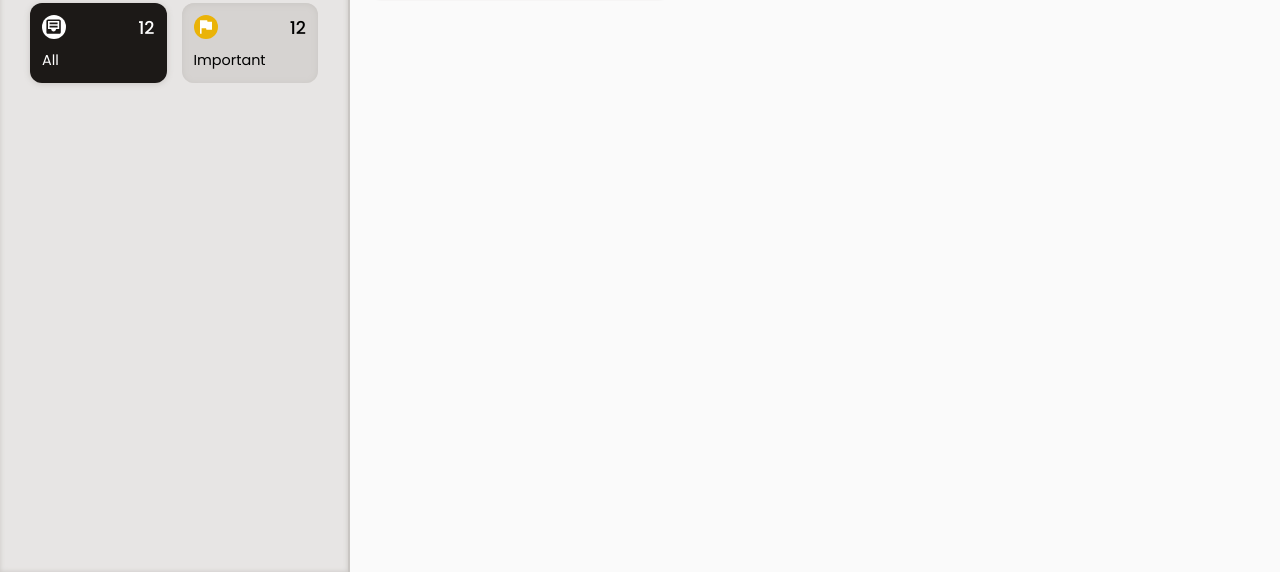
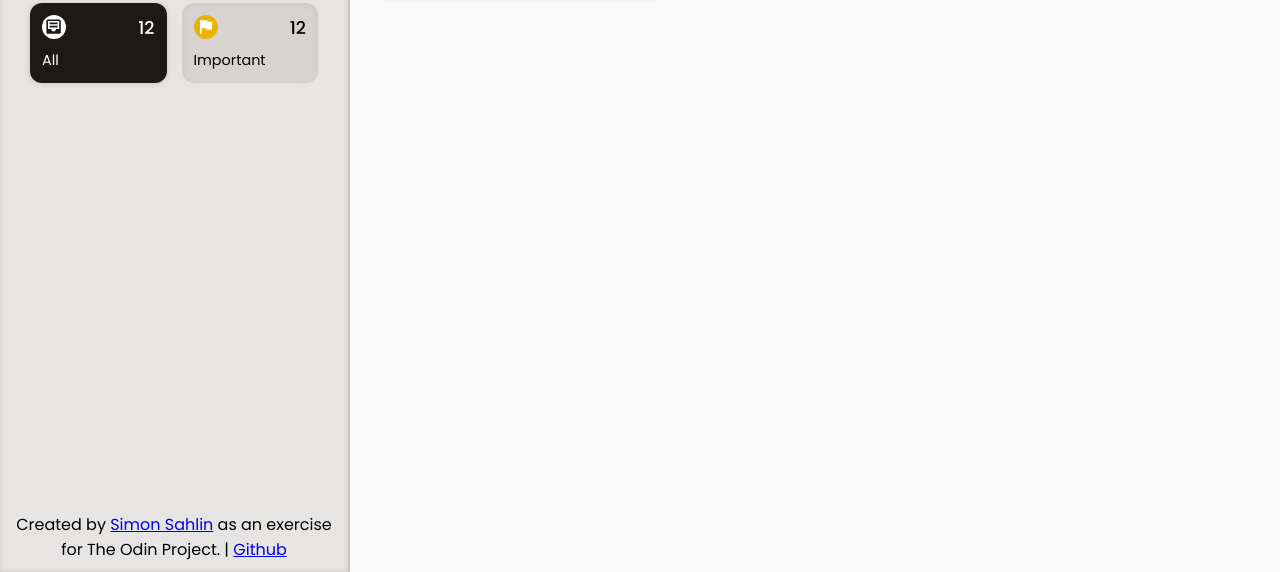
Before and after one commit to Simon-Sahlin/Todo-List-Demo, a website built with webpack: page src/index.html in a window 1280 px wide. Shown: the part 228-800 px from the top of the page. Built offline with nearby package versions, Linux system fonts and the light colour scheme; a web font is replaced by a local one.

Commit message:
Add footer

```diff
--- a/src/index.html
+++ b/src/index.html
@@ -52,6 +52,11 @@
                 </div>
 
             </div>
+            <div id="filler">
+            </div>
+            <footer>
+                <p>Created by <a href="https://github.com/Simon-Sahlin" target="_blank">Simon Sahlin</a> as an exercise for The Odin Project. | <a href="https://github.com/Simon-Sahlin/Todo-List-Demo" target="_blank">Github</a></p>
+            </footer>
         </div>
         <div id="taskWrapper">
             <div id="taskHeader">
--- a/src/style.css
+++ b/src/style.css
@@ -195,6 +195,15 @@ h1{
     color: var(--filterTheme);
 }
 
+#filler{
+    flex-grow: 1;
+}
+footer{
+    font-size: 1em;
+    text-align: center;
+    padding: 10px 5px;
+}
+
 /* ------------------------------------ - ----------------------------------- */
 
 #taskWrapper{
```
